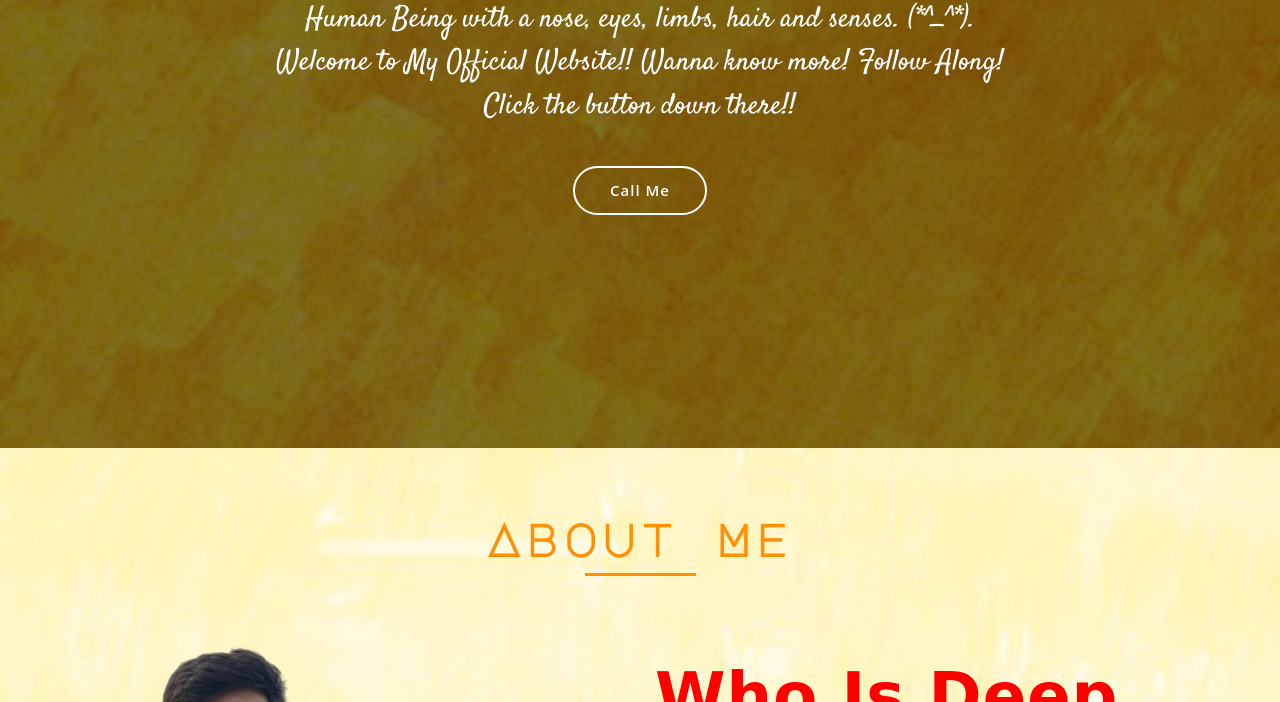
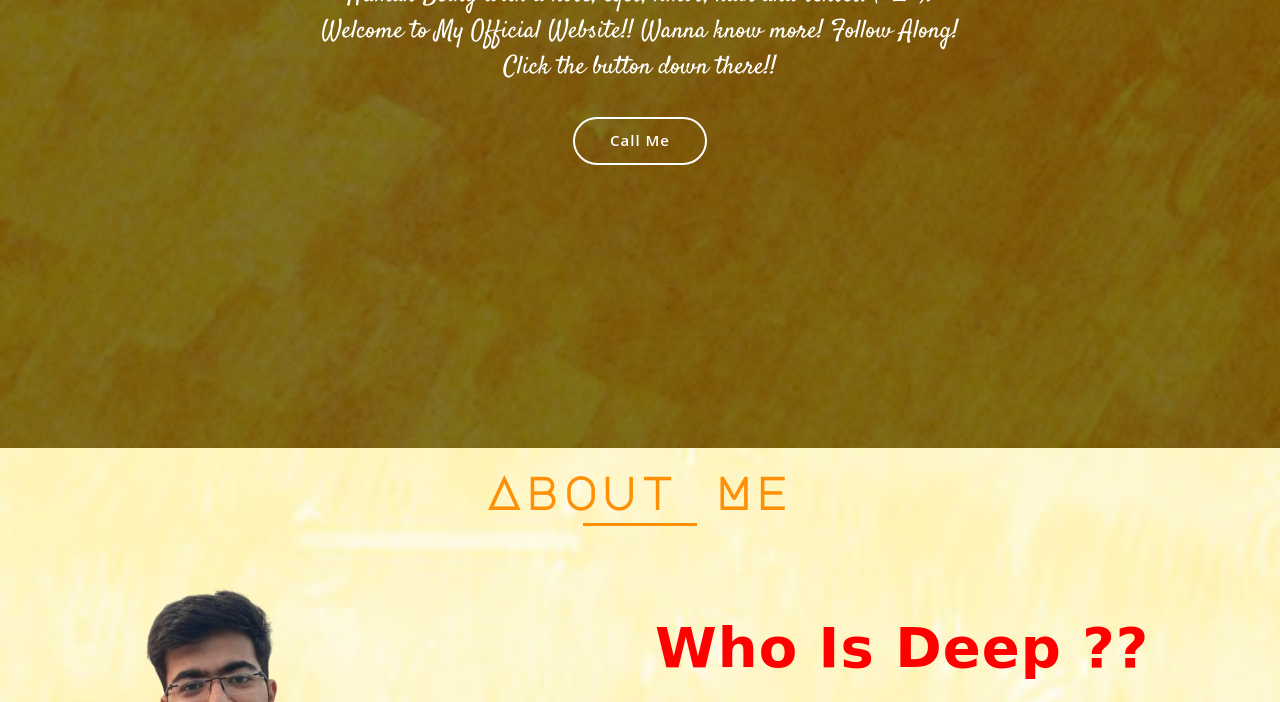
Before and after one commit to deepkateja/Portfolio, a website: page index.html in a window 1280 px wide. Shown: the part 317-1019 px from the top of the page. Drawn offline with nearby package versions, Linux system fonts and the light colour scheme; a web font is replaced by a local one.

Commit message:
Update index.html

```diff
--- a/index.html
+++ b/index.html
@@ -6,7 +6,7 @@
     <meta http-equiv="x-ua-compatible" content="ie=edge">
 
     <!-- Bootstrap CSS -->
-    <link rel="stylesheet" href="node_modules/bootstrap/dist/css/bootstrap.min.css">
+    <link rel="stylesheet" href="https://maxcdn.bootstrapcdn.com/bootstrap/3.2.0/css/bootstrap.min.css">
     <link rel = "stylesheet" href = "css/style.css">
     <link rel="stylesheet" href="node_modules/font-awesome/css/font-awesome.min.css">
     <link rel="stylesheet" href="node_modules/bootstrap-social/bootstrap-social.css">
```
